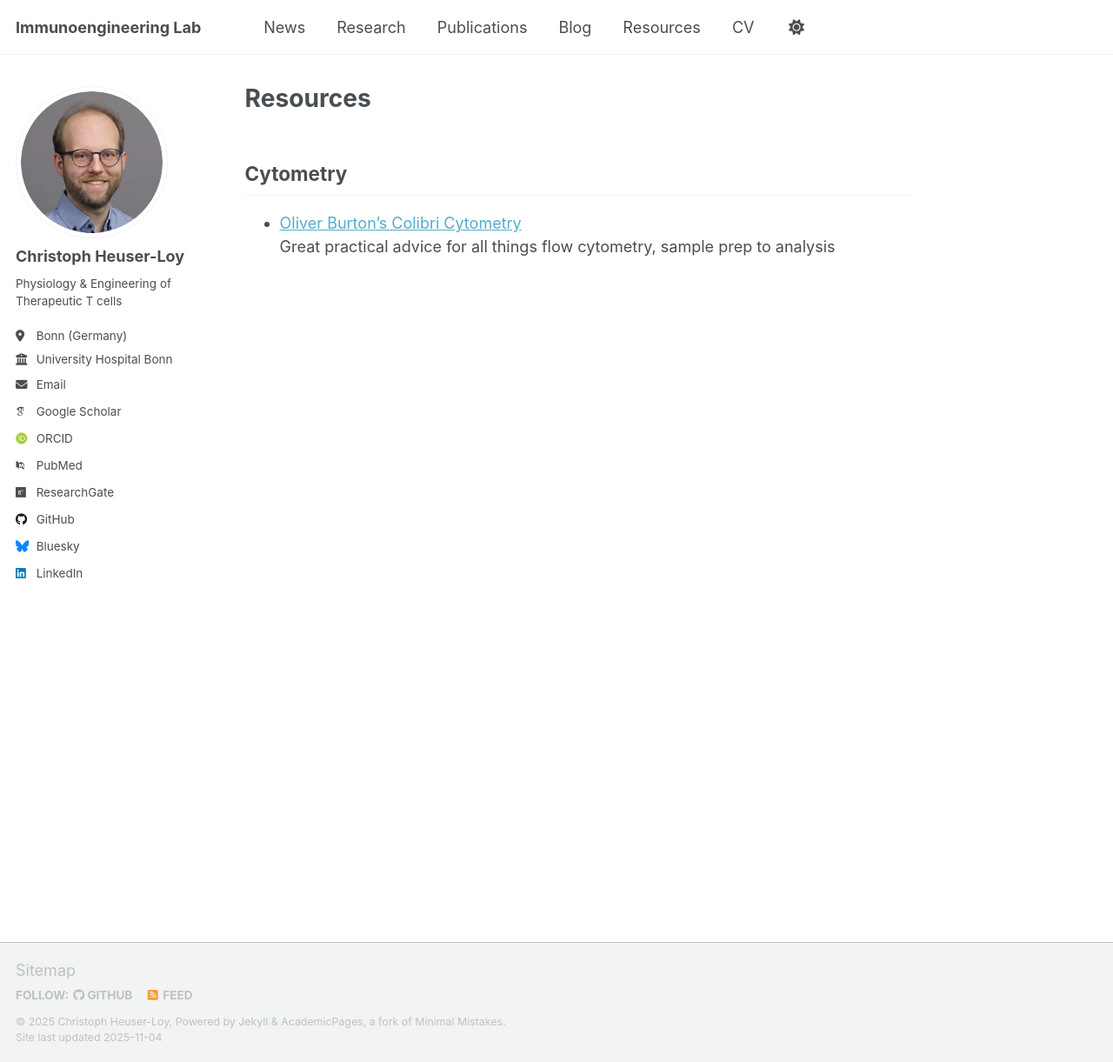
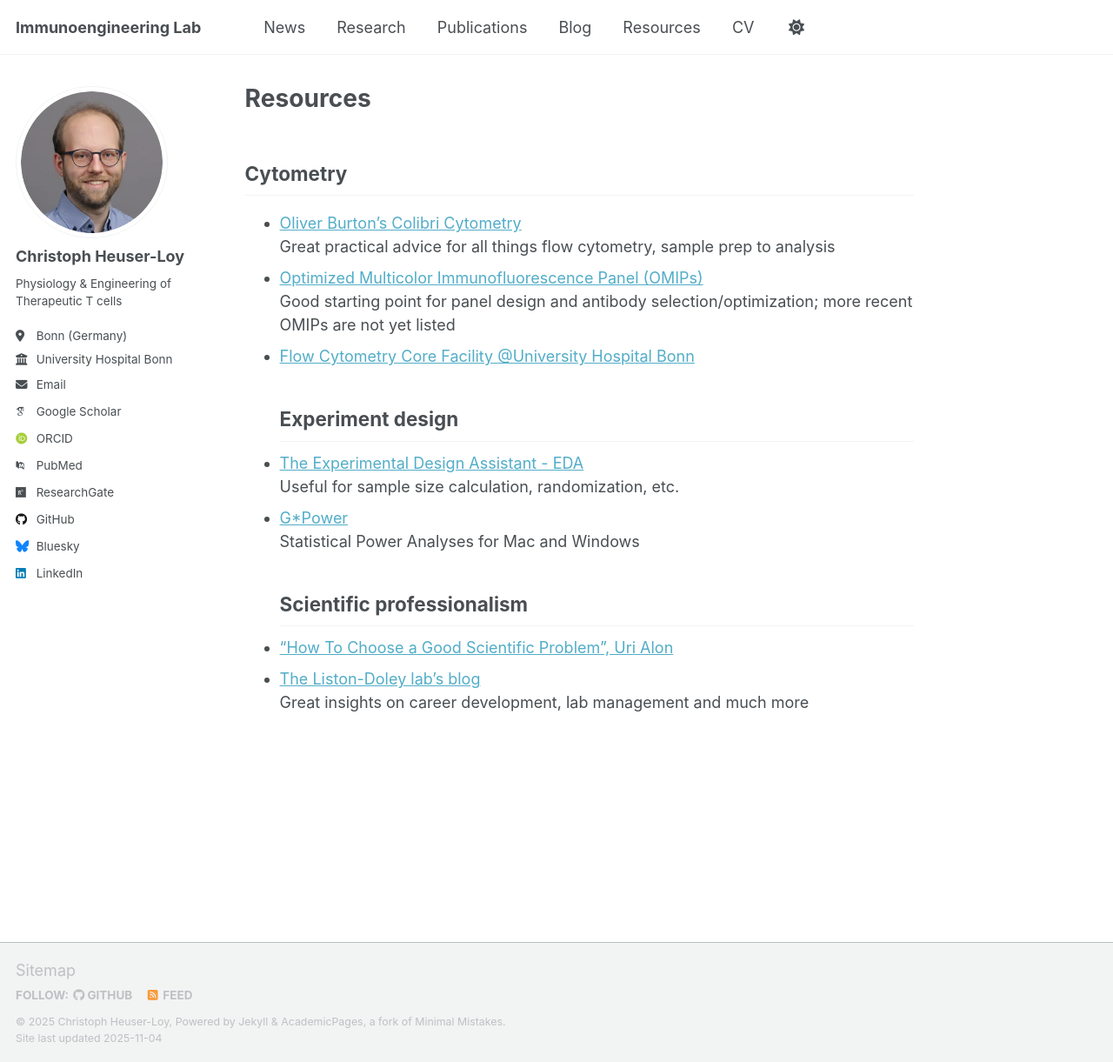
Before and after one commit to cheuserloy/cheuserloy.github.io, a Jekyll site: the page built from _pages/resources.md, in a window 1280 px wide and 1221 px high. Shown: the whole window at 87% size. Built offline with Jekyll 4.4.1, drawn with Linux system fonts in a browser that asks for light colours; some web fonts are replaced; a script that is not in the unit is left out.

Commit message:
Add new resources to the resources page
Added resources for optimized multicolor immunofluorescence, experiment design tools, and scientific professionalism insights.

```diff
--- a/_pages/resources.md
+++ b/_pages/resources.md
@@ -10,3 +10,15 @@ redirect_from:
 ## Cytometry
 * [Oliver Burton's Colibri Cytometry](https://www.colibri-cytometry.com/)\
   Great practical advice for all things flow cytometry, sample prep to analysis
+* [Optimized Multicolor Immunofluorescence Panel (OMIPs)]( https://onlinelibrary.wiley.com/doi/toc/10.1002/(ISSN)1552-4930.OMIPscollection)\
+Good starting point for panel design and antibody selection/optimization; more recent OMIPs are not yet listed
+* [Flow Cytometry Core Facility @University Hospital Bonn](https://www.medfak.uni-bonn.de/en/research/infrastructure/fccf)
+## Experiment design
+* [The Experimental Design Assistant - EDA](https://eda.nc3rs.org.uk/)\
+Useful for sample size calculation, randomization, etc.
+* [G*Power](https://www.psychologie.hhu.de/arbeitsgruppen/allgemeine-psychologie-und-arbeitspsychologie/gpower)\
+Statistical Power Analyses for Mac and Windows
+## Scientific professionalism
+* [“How To Choose a Good Scientific Problem”, Uri Alon](https://doi.org/10.1016/j.molcel.2009.09.013)
+* [The Liston-Doley lab’s blog](https://www.listonlab.uk/blog/)\
+Great insights on career development, lab management and much more
```
